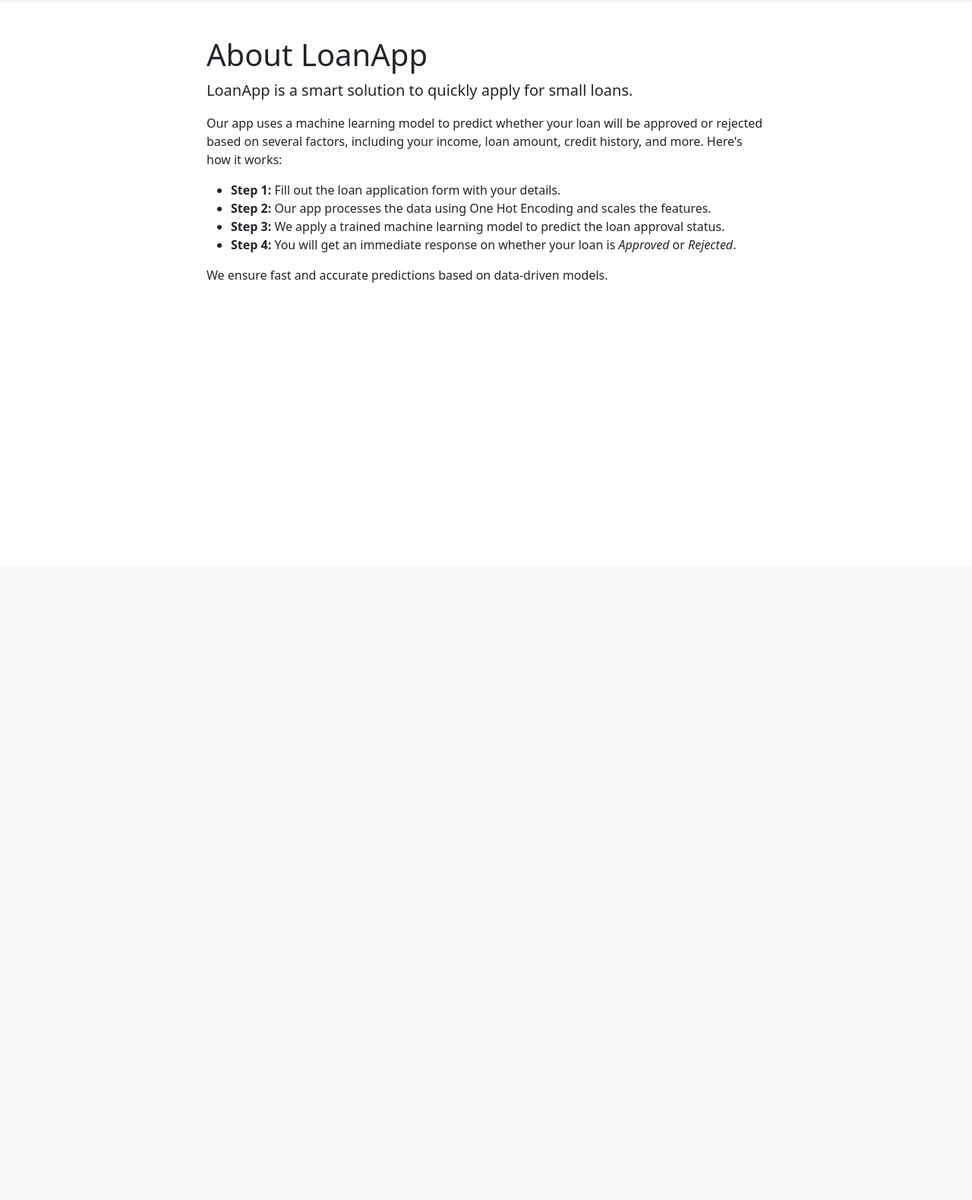
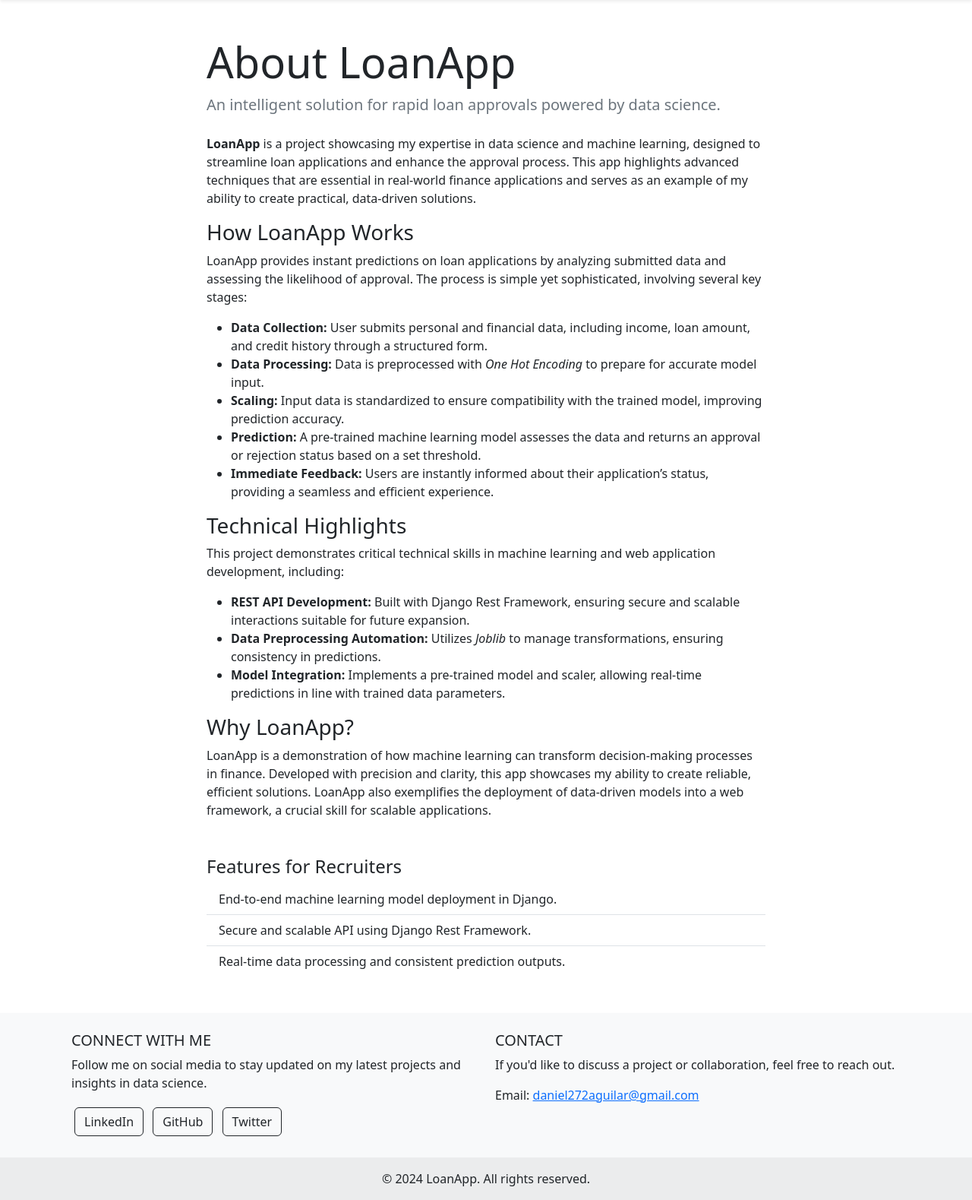
Before and after one commit to DannyDataScience/loan-app, a Django app: page /about/ in a window 1280 px wide. Shown: the part 56-1635 px from the top of the page at 76% size. Before the commit the page ends 428 px from the top, so only its background shows below. Run offline with Django 5.2, Linux system fonts and the light colour scheme.

Commit message:
about-section

```diff
--- a/ml_bank_loan/bankAPI/forms.py
+++ b/ml_bank_loan/bankAPI/forms.py
@@ -4,7 +4,7 @@ class ApprovalForm(forms.Form):
 	firstname=forms.CharField(max_length=150, widget=forms.TextInput(attrs={'placeholder': 'Enter Firstname'}))
 	lastname=forms.CharField(max_length=150, widget=forms.TextInput(attrs={'placeholder': 'Enter Lastname'}))
 	Dependents=forms.IntegerField(widget=forms.NumberInput(attrs={'placeholder': 'Enter Number of Dependents'}))
-	ApplicantIncome=forms.IntegerField(widget=forms.NumberInput(attrs={'placeholder': 'Enter Monthly Gross Income'}))
+	ApplicantIncome=forms.IntegerField(widget=forms.NumberInput(attrs={'placeholder': 'Enter Monthly Gross Income In Dollars'}))
 	CoapplicantIncome=forms.IntegerField(widget=forms.NumberInput(attrs={'placeholder': 'Enter Co-Applicant Monthly Gross Income'}))
 	LoanAmount=forms.IntegerField(widget=forms.NumberInput(attrs={'placeholder': 'Requested Loan Amount'}))
 	Loan_Amount_Term=forms.IntegerField(widget=forms.NumberInput(attrs={'placeholder': 'Loan Term in Months'}))
--- a/ml_bank_loan/bankAPI/templates/myform/about.html
+++ b/ml_bank_loan/bankAPI/templates/myform/about.html
@@ -35,22 +35,80 @@
     <div class="container mt-5">
         <div class="row">
             <div class="col-lg-8 offset-lg-2">
-                <h1>About LoanApp</h1>
-                <p class="lead">LoanApp is a smart solution to quickly apply for small loans.</p>
+                <h1 class="display-4">About LoanApp</h1>
+                <p class="lead text-secondary mb-4">An intelligent solution for rapid loan approvals powered by data science.</p>
                 <p>
-                    Our app uses a machine learning model to predict whether your loan will be approved or rejected based on several factors,
-                    including your income, loan amount, credit history, and more. Here's how it works:
+                    <strong>LoanApp</strong> is a project showcasing my expertise in data science and machine learning, designed to streamline loan applications and enhance the approval process. This app highlights advanced techniques that are essential in real-world finance applications and serves as an example of my ability to create practical, data-driven solutions.
+                </p>
+
+                <h3>How LoanApp Works</h3>
+                <p>
+                    LoanApp provides instant predictions on loan applications by analyzing submitted data and assessing the likelihood of approval. The process is simple yet sophisticated, involving several key stages:
                 </p>
                 <ul>
-                    <li><strong>Step 1:</strong> Fill out the loan application form with your details.</li>
-                    <li><strong>Step 2:</strong> Our app processes the data using One Hot Encoding and scales the features.</li>
-                    <li><strong>Step 3:</strong> We apply a trained machine learning model to predict the loan approval status.</li>
-                    <li><strong>Step 4:</strong> You will get an immediate response on whether your loan is <em>Approved</em> or <em>Rejected</em>.</li>
+                    <li><strong>Data Collection:</strong> User submits personal and financial data, including income, loan amount, and credit history through a structured form.</li>
+                    <li><strong>Data Processing:</strong> Data is preprocessed with <em>One Hot Encoding</em> to prepare for accurate model input.</li>
+                    <li><strong>Scaling:</strong> Input data is standardized to ensure compatibility with the trained model, improving prediction accuracy.</li>
+                    <li><strong>Prediction:</strong> A pre-trained machine learning model assesses the data and returns an approval or rejection status based on a set threshold.</li>
+                    <li><strong>Immediate Feedback:</strong> Users are instantly informed about their application’s status, providing a seamless and efficient experience.</li>
                 </ul>
-                <p>We ensure fast and accurate predictions based on data-driven models.</p>
+
+                <h3>Technical Highlights</h3>
+                <p>This project demonstrates critical technical skills in machine learning and web application development, including:</p>
+                <ul>
+                    <li><strong>REST API Development:</strong> Built with Django Rest Framework, ensuring secure and scalable interactions suitable for future expansion.</li>
+                    <li><strong>Data Preprocessing Automation:</strong> Utilizes <em>Joblib</em> to manage transformations, ensuring consistency in predictions.</li>
+                    <li><strong>Model Integration:</strong> Implements a pre-trained model and scaler, allowing real-time predictions in line with trained data parameters.</li>
+                </ul>
+
+                <h3>Why LoanApp?</h3>
+                <p>
+                    LoanApp is a demonstration of how machine learning can transform decision-making processes in finance. Developed with precision and clarity, this app showcases my ability to create reliable, efficient solutions. LoanApp also exemplifies the deployment of data-driven models into a web framework, a crucial skill for scalable applications.
+                </p>
+
+                <div class="mt-5">
+                    <h4>Features for Recruiters</h4>
+                    <ul class="list-group list-group-flush">
+                        <li class="list-group-item">End-to-end machine learning model deployment in Django.</li>
+                        <li class="list-group-item">Secure and scalable API using Django Rest Framework.</li>
+                        <li class="list-group-item">Real-time data processing and consistent prediction outputs.</li>
+                    </ul>
+                </div>
             </div>
         </div>
     </div>
+
+    <!-- Footer -->
+    <footer class="bg-light text-center text-lg-start mt-5 shadow-sm">
+        <div class="container p-4">
+            <div class="row">
+                <div class="col-lg-6 col-md-12 mb-4 mb-md-0">
+                    <h5 class="text-uppercase">Connect with me</h5>
+                    <p>Follow me on social media to stay updated on my latest projects and insights in data science.</p>
+                    <a href="https://www.linkedin.com/in/danielaguilargarcia/" target="_blank" class="btn btn-outline-dark btn-floating m-1" role="button">
+                        <i class="bi bi-linkedin"></i> LinkedIn
+                    </a>
+                    <a href="https://github.com/DannyDataScience/" target="_blank" class="btn btn-outline-dark btn-floating m-1" role="button">
+                        <i class="bi bi-github"></i> GitHub
+                    </a>
+                    <a href="https://x.com/Danny_Analytics" target="_blank" class="btn btn-outline-dark btn-floating m-1" role="button">
+                        <i class="bi bi-twitter"></i> Twitter
+                    </a>
+                </div>
+
+                <div class="col-lg-6 col-md-12 mb-4 mb-md-0">
+                    <h5 class="text-uppercase">Contact</h5>
+                    <p>If you'd like to discuss a project or collaboration, feel free to reach out.</p>
+                    <p>Email: <a href="mailto:daniel272aguilar@gmail.com">daniel272aguilar@gmail.com</a></p>
+                </div>
+            </div>
+        </div>
+
+        <div class="text-center p-3" style="background-color: rgba(0, 0, 0, 0.05);">
+            © 2024 LoanApp. All rights reserved.
+        </div>
+    </footer>
+
 
     <!-- Bootstrap JS -->
     <script src="https://cdn.jsdelivr.net/npm/bootstrap@5.3.1/dist/js/bootstrap.bundle.min.js" integrity="sha384-HwwvtgBNo3bZJJLYd8oVXjrBZt8cqVSpeBNS5n7C8IVInixGAoxmnlMuBnhbgrkm" crossorigin="anonymous"></script>
--- a/ml_bank_loan/ml_bank_loan/settings.py
+++ b/ml_bank_loan/ml_bank_loan/settings.py
@@ -25,12 +25,13 @@ BASE_DIR = Path(__file__).resolve().parent.parent
 # See https://docs.djangoproject.com/en/5.1/howto/deployment/checklist/
 
 # SECURITY WARNING: keep the secret key used in production secret!
-SECRET_KEY = 'django-insecure-p7gbm-nfj_uahog1t3&w^-4ao7_)4)nxv+(tv#6v^k8o*wbmvr'
+SECRET_KEY = os.getenv('SECRET_KEY')
 
 # SECURITY WARNING: don't run with debug turned on in production!
 DEBUG = False
 
-ALLOWED_HOSTS = ['localhost', 'web-production-2806.up.railway.app']
+ALLOWED_HOSTS = ['localhost', '127.0.0.1', 'web-production-2806.up.railway.app']
+
 
 CRISPY_ALLOWED_TEMPLATE_PACKS = "bootstrap5"
 CRISPY_TEMPLATE_PACK = "bootstrap5"
```
Also changed, not shown: ml_bank_loan/bankAPI/templates/myform/cxform.html (+32 -0 lines), requirements.txt (deleted, +0 -89 lines).
